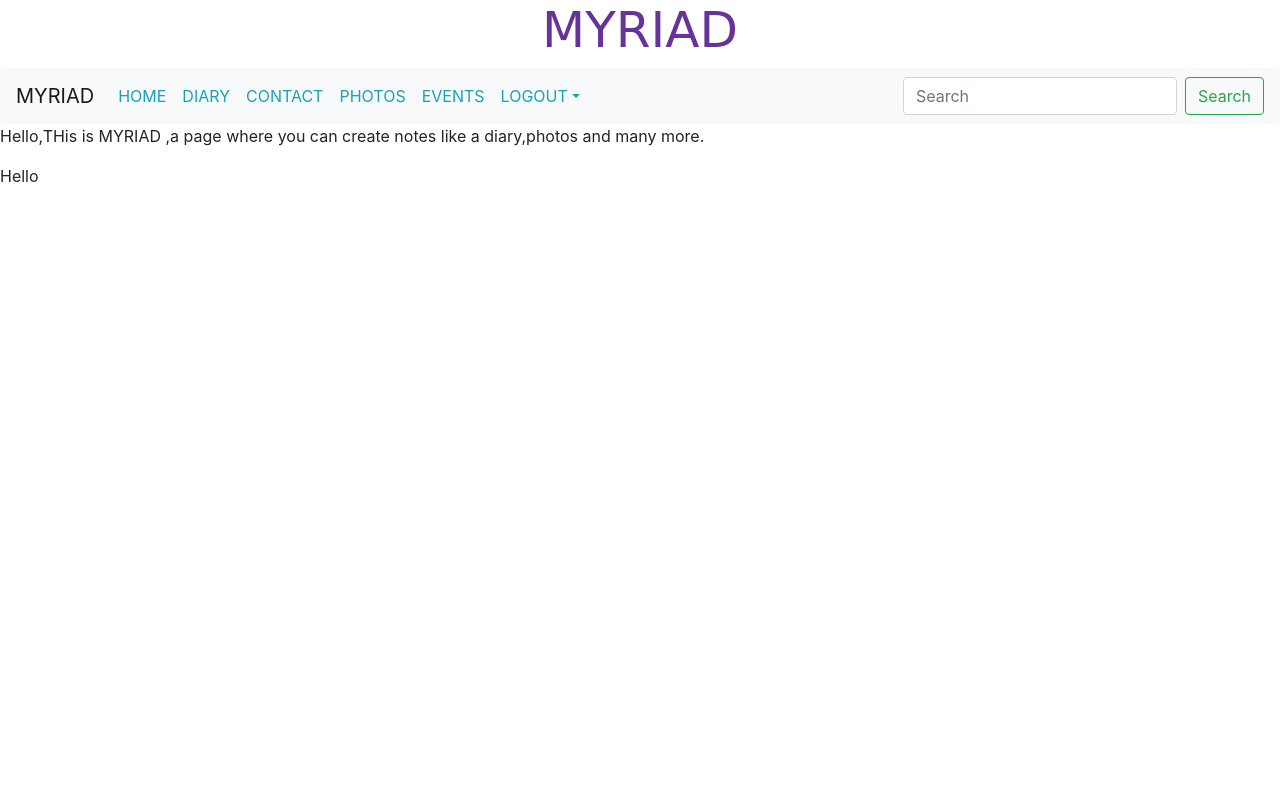
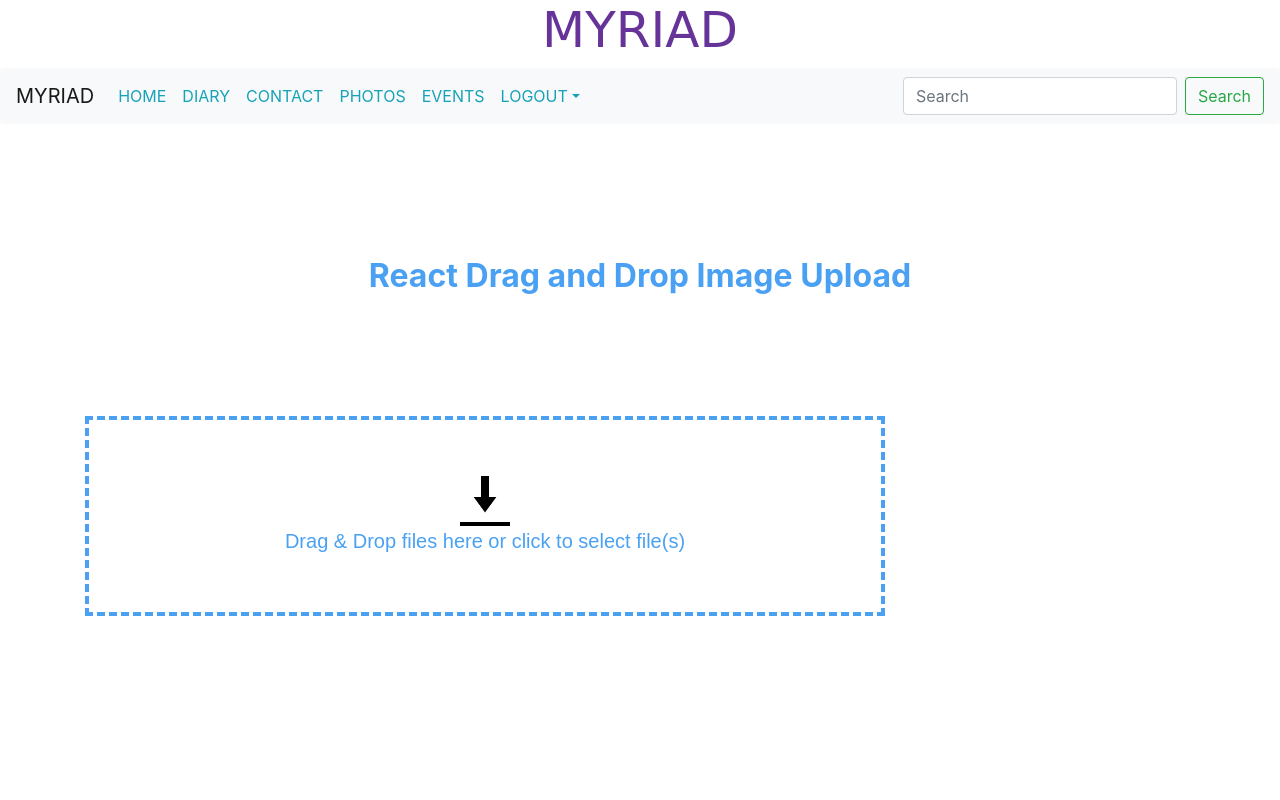
Before and after one commit to prianka01/myriad-frontend, a React (Create React App) app: page /#/photos in a window 1280 px wide. Before the commit this address led to /#/events. Shown: the top 800 px of the page. Built offline with nearby package versions, Linux system fonts and the light colour scheme.

Commit message:
Updated nav-bar to link form

```diff
--- a/package.json
+++ b/package.json
@@ -12,6 +12,7 @@
 		"react": "^16.13.1",
 		"react-bootstrap": "^1.0.0",
 		"react-dom": "^16.13.1",
+		"react-router-dom": "^5.2.0",
 		"react-scripts": "3.4.1",
 		"typescript": "^4.1.3"
 	},
@@ -40,6 +41,7 @@
 		]
 	},
 	"devDependencies": {
+		"@types/react-router-dom": "^5.1.6",
 		"gh-pages": "^3.1.0"
 	}
 }
--- a/src/App.js
+++ /dev/null
@@ -1,178 +0,0 @@
-import React from "react";
-// import DropdownButton from "react-bootstrap/DropdownButton";
-import "./App.css";
-// import { ButtonGroup } from "react-bootstrap";
-import Home from "./pages/home";
-import Contact from "./pages/contact/index";
-// import Profile from "./pages/profile";
-import Diary from "./pages/diary.tsx";
-import Photos from "./pages/photos/index.tsx";
-import Events from "./pages/events";
-class App extends React.Component {
-	constructor(props) {
-		super(props);
-		this.state = {
-			DiaryIsClicked: false,
-			ContactIsClicked: false,
-			PhotosIsClicked: false,
-			EventsIsClicked: false,
-		};
-	}
-	onClickDiary = () => {
-		this.setState({
-			DiaryIsClicked: true,
-			ContactIsClicked: false,
-			PhotosIsClicked: false,
-			EventsIsClicked: false,
-		});
-		this.forceUpdate();
-	};
-	onClickContact = () => {
-		this.setState({
-			DiaryIsClicked: false,
-			ContactIsClicked: true,
-			PhotosIsClicked: false,
-			EventsIsClicked: false,
-		});
-		this.forceUpdate();
-	};
-	onClickPhotos = () => {
-		this.setState({
-			DiaryIsClicked: false,
-			ContactIsClicked: false,
-			PhotosIsClicked: true,
-			EventsIsClicked: false,
-		});
-		this.forceUpdate();
-	};
-	onClickEvents = () => {
-		this.setState({
-			DiaryIsClicked: false,
-			ContactIsClicked: false,
-			PhotosIsClicked: false,
-			EventsIsClicked: true,
-		});
-		this.forceUpdate();
-	};
-	render() {
-		return (
-			<div>
-				<div className="app">
-					<h1 id="logo">MYRIAD</h1>
-					<div>
-						<nav class="navbar navbar-expand-lg navbar-light bg-light rounded">
-							<a class="navbar-brand" href="./index.js">
-								MYRIAD
-							</a>
-							<button
-								class="navbar-toggler"
-								type="button"
-								data-toggle="collapse"
-								data-target="#navbarSupportedContent"
-								aria-controls="navbarSupportedContent"
-								aria-expanded="false"
-								aria-label="Toggle navigation"
-							>
-								<span class="navbar-toggler-icon"></span>
-							</button>
-
-							<div class="collapse navbar-collapse" id="navbarSupportedContent">
-								<ul class="navbar-nav mr-auto">
-									<li class="nav-item active">
-										<button class="nav-link active text-info bg-light border-0">
-											HOME <span class="sr-only">(current)</span>
-										</button>
-									</li>
-									<li class="nav-item">
-										<button
-											class="nav-link text-info bg-light border-0"
-											onClick={() => this.onClickDiary()}
-										>
-											DIARY
-										</button>
-									</li>
-									<li class="nav-item">
-										<button
-											class="nav-link text-info bg-light border-0"
-											onClick={() => this.onClickContact()}
-										>
-											CONTACT
-										</button>
-									</li>
-									<li class="nav-item">
-										<button
-											class="nav-link text-info bg-light border-0"
-											onClick={() => this.onClickPhotos()}
-										>
-											PHOTOS
-										</button>
-									</li>
-									<li class="nav-item">
-										<button
-											class="nav-link text-info bg-light border-0 "
-											onClick={() => this.onClickEvents()}
-										>
-											EVENTS
-										</button>
-									</li>
-									<li class="nav-item dropdown">
-										<a
-											class="nav-link dropdown-toggle text-info"
-											id="navbarDropdown"
-											role="button"
-											data-toggle="dropdown"
-											aria-haspopup="true"
-											aria-expanded="false"
-											href="../"
-										>
-											LOGOUT
-										</a>
-										<div class="dropdown-menu" aria-labelledby="navbarDropdown">
-											<button class="dropdown-item">Action</button>
-											<a class="dropdown-item" href>
-												Another action
-											</a>
-											<div class="dropdown-divider"></div>
-											<a class="dropdown-item" href>
-												Something else here
-											</a>
-										</div>
-									</li>
-								</ul>
-								<form class="form-inline my-2 my-lg-0">
-									<input
-										class="form-control mr-sm-2"
-										type="search"
-										placeholder="Search"
-										aria-label="Search"
-									></input>
-									<button
-										class="btn btn-outline-success my-2 my-sm-0"
-										type="submit"
-									>
-										Search
-									</button>
-								</form>
-							</div>
-						</nav>
-					</div>
-					<div>
-						<p>
-							Hello,THis is MYRIAD ,a page where you can create notes like a
-							diary,photos and many more.
-						</p>
-					</div>
-					<div>
-						{this.state.DiaryIsClicked === true && <Diary />}
-						{this.state.ContactIsClicked === true && <Contact />}
-						{this.state.PhotosIsClicked === true && <Photos />}
-						{this.state.EventsIsClicked === true && <Events />}
-						<Home />
-					</div>
-				</div>
-			</div>
-		);
-	}
-}
-
-export default App;
--- /dev/null
+++ b/src/App.tsx
@@ -0,0 +1,140 @@
+import React from "react";
+import { Route, NavLink, HashRouter } from "react-router-dom";
+import "./App.css";
+import Home from "./pages/home";
+import Contact from "./pages/contact/index";
+import Diary from "./pages/diary";
+import Photos from "./pages/photos/index";
+import Events from "./pages/events";
+const App = () => {
+	return (
+		<div>
+			<div className="app">
+				<h1 id="logo">MYRIAD</h1>
+				<HashRouter>
+					<div>
+						<nav className="navbar navbar-expand-lg navbar-light bg-light rounded">
+							<a className="navbar-brand" href="./index.js">
+								MYRIAD
+							</a>
+							<button
+								className="navbar-toggler"
+								type="button"
+								data-toggle="collapse"
+								data-target="#navbarSupportedContent"
+								aria-controls="navbarSupportedContent"
+								aria-expanded="false"
+								aria-label="Toggle navigation"
+							>
+								<span className="navbar-toggler-icon"></span>
+							</button>
+
+							<div
+								className="collapse navbar-collapse"
+								id="navbarSupportedContent"
+							>
+								<ul className="navbar-nav mr-auto">
+									<li className="nav-item active">
+										<NavLink
+											className="nav-link text-info bg-light border-0"
+											to="/"
+										>
+											HOME
+										</NavLink>
+									</li>
+									<li className="nav-item">
+										<NavLink
+											className="nav-link text-info bg-light border-0"
+											to="/diary"
+										>
+											DIARY
+										</NavLink>
+									</li>
+									<li className="nav-item">
+										<NavLink
+											className="nav-link text-info bg-light border-0"
+											to="/contact"
+										>
+											CONTACT
+										</NavLink>
+									</li>
+									<li className="nav-item">
+										<NavLink
+											className="nav-link text-info bg-light border-0"
+											to="/photos"
+										>
+											PHOTOS
+										</NavLink>
+									</li>
+									<li className="nav-item">
+										<NavLink
+											className="nav-link text-info bg-light border-0"
+											to="/events"
+										>
+											EVENTS
+										</NavLink>
+									</li>
+									<li className="nav-item dropdown">
+										<a
+											className="nav-link dropdown-toggle text-info"
+											id="navbarDropdown"
+											role="button"
+											data-toggle="dropdown"
+											aria-haspopup="true"
+											aria-expanded="false"
+											href="../"
+										>
+											LOGOUT
+										</a>
+										<div
+											className="dropdown-menu"
+											aria-labelledby="navbarDropdown"
+										>
+											<button className="dropdown-item">Action</button>
+											<a className="dropdown-item" href="null">
+												Another action
+											</a>
+											<div className="dropdown-divider"></div>
+											<a className="dropdown-item" href="null">
+												Something else here
+											</a>
+										</div>
+									</li>
+								</ul>
+								<form className="form-inline my-2 my-lg-0">
+									<input
+										className="form-control mr-sm-2"
+										type="search"
+										placeholder="Search"
+										aria-label="Search"
+									></input>
+									<button
+										className="btn btn-outline-success my-2 my-sm-0"
+										type="submit"
+									>
+										Search
+									</button>
+								</form>
+							</div>
+						</nav>
+					</div>
+					<div>
+						<Route path="/diary" component={Diary} />
+						<Route path="/contact" component={Contact} />
+						<Route path="/photos" component={Photos} />
+						<Route path="/events" component={Events} />
+						<Home />
+					</div>
+				</HashRouter>
+				<div>
+					<p>
+						Hello,THis is MYRIAD ,a page where you can create notes like a
+						diary,photos and many more.
+					</p>
+				</div>
+			</div>
+		</div>
+	);
+};
+
+export default App;
--- a/src/pages/contact/index.js
+++ b/src/pages/contact/index.js
@@ -1,8 +1,7 @@
 import React from "react";
-const Contact = ({ children }) => (
-  <div>
-    <p>Hello in contact component</p>
-    <div>{children}</div>
-  </div>
+const Contact = () => (
+	<div>
+		<p>Hello in contact component</p>
+	</div>
 );
 export default Contact;
--- a/src/pages/events.js
+++ b/src/pages/events.js
@@ -1,8 +1,7 @@
 import React from "react";
-const Events = ({ children }) => (
-  <div>
-    <p>Hello in events component</p>
-    <div>{children}</div>
-  </div>
+const Events = () => (
+	<div>
+		<p>Hello in events component</p>
+	</div>
 );
 export default Events;
--- a/src/pages/home.js
+++ b/src/pages/home.js
@@ -1,8 +1,7 @@
 import React from "react";
-const Home = ({ children }) => (
-  <div>
-    <p>Hello</p>
-    <div>{children}</div>
-  </div>
+const Home = () => (
+	<div>
+		<p>Hello</p>
+	</div>
 );
 export default Home;
--- a/src/pages/photos/index.tsx
+++ b/src/pages/photos/index.tsx
@@ -10,16 +10,13 @@ const Photos = () => {
 		input_title: "",
 	});
 
-	useEffect(() => {
-		let a = "";
-		let b = 1;
-		console.log(a);
-		getDataFromDb();
-		if (!state.intervalIsSet) {
-			// let interval = setInterval(getDataFromDb, 1000);
-			setState({ ...state, intervalIsSet: false });
-		}
-	});
+	// useEffect(() => {
+	// 	getDataFromDb();
+	// 	if (!state.intervalIsSet) {
+	// 		// let interval = setInterval(getDataFromDb, 1000);
+	// 		setState({ ...state, intervalIsSet: false });
+	// 	}
+	// });
 
 	const getDataFromDb = async () => {
 		let result = await getData();
```
Also changed, not shown: 1 other file (tests, documents, lock files or other folders).
